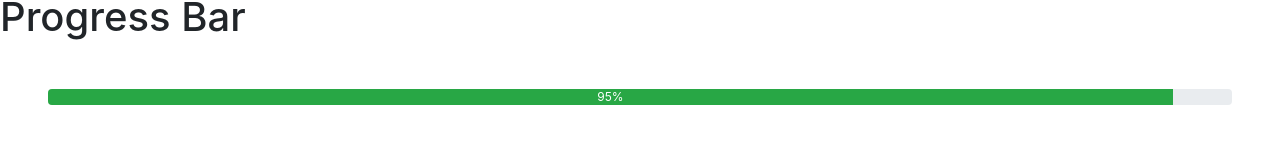
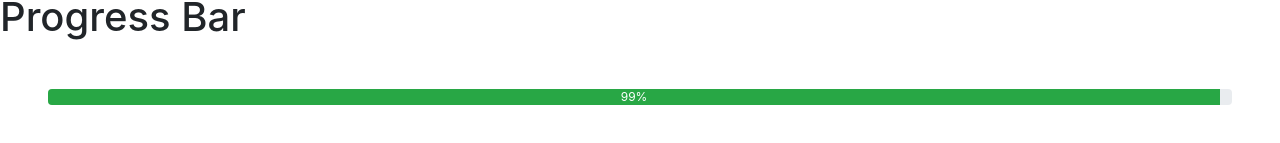
Before and after one commit to MASTERMATRIX99/WEB, a plain HTML site: page bootstrap utilities/b.utilities.html in a window 1280 px wide. Shown: the part 1095-1238 px from the top of the page. Drawn offline with nearby package versions, Linux system fonts and the light colour scheme.

Commit message:
bootstrap utilities 1

```diff
--- a/bootstrap utilities/b.utilities.html
+++ b/bootstrap utilities/b.utilities.html
@@ -37,7 +37,7 @@
         <span class="badge badge-dark m-5">Dark</span><br><br><br>
         <h1>Progress Bar</h1>
         <div class="Progress m-5">
-            <div class="Progress-bar bg-success" style="width: 95%;">95%</div>
+            <div class="Progress-bar bg-success" style="width: 99%;">99%</div>
         </div>
     </body>
 </html>
```
